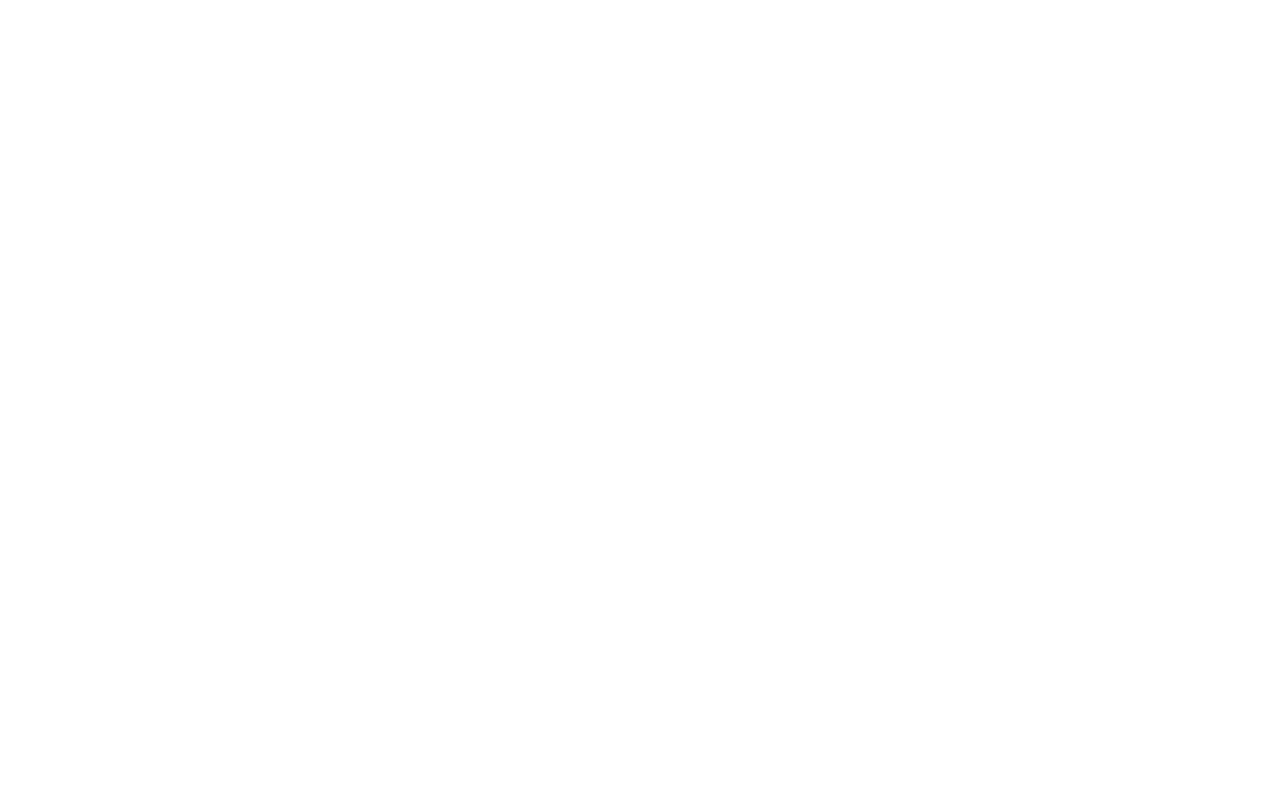
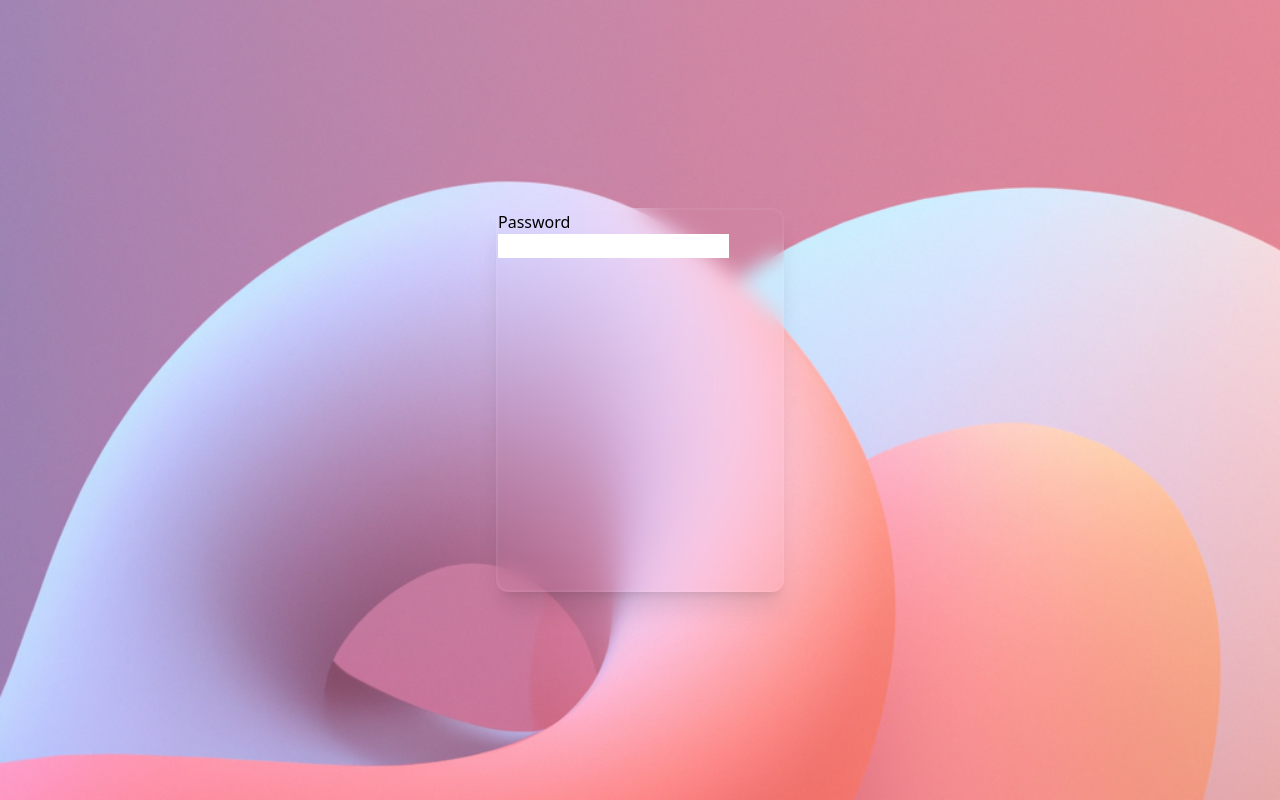
Before and after one commit to cesardarizaleta/React-Proyects, a React (Create React App) app in the folder password/: page / in a window 1280 px wide. Built offline with nearby package versions, Linux system fonts and the light colour scheme.

Commit message:
Creando Fondo

```diff
--- a/password/src/App.css
+++ b/password/src/App.css
@@ -0,0 +1,10 @@
+#App {
+    background: url('resources/dddepth-315.jpg');
+    background-position: center;
+    background-size: cover;
+}
+
+main {
+    border: 2px solid #ffffff10;
+    backdrop-filter: blur(10px);
+}
--- a/password/src/App.js
+++ b/password/src/App.js
@@ -2,7 +2,13 @@
 
 function App() {
   return (
-    <div id="App">
+    <div id="App" className="h-screen w-screen grid place-items-center">
+
+      <main className="w-72 h-96 rounded-xl shadow-xl">
+        <label for="pass">Password</label>
+        <input id="pass"></input>
+      </main>
+
     </div>
   );
 }
```
Also changed, not shown: password/src/resources/dddepth-315.jpg (added), 1 other file (tests, documents, lock files or other folders).
